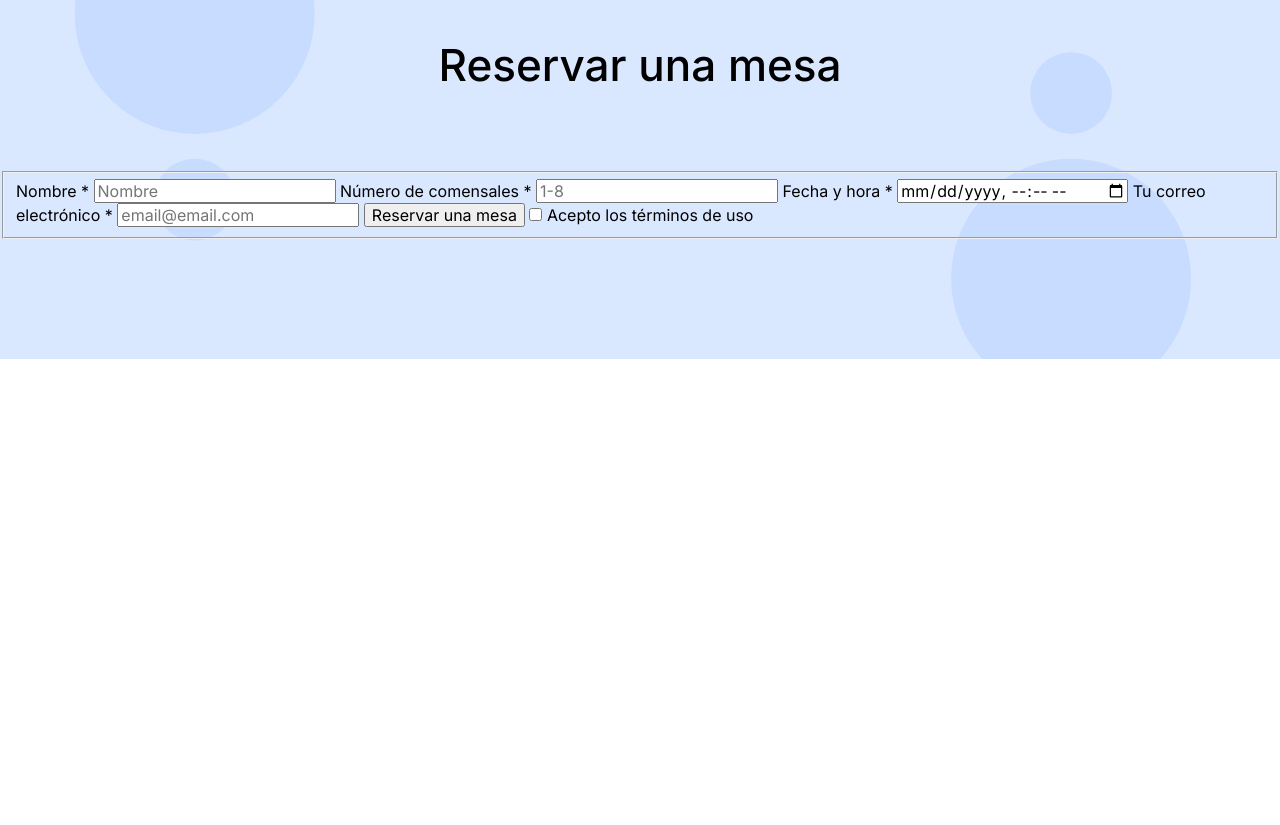
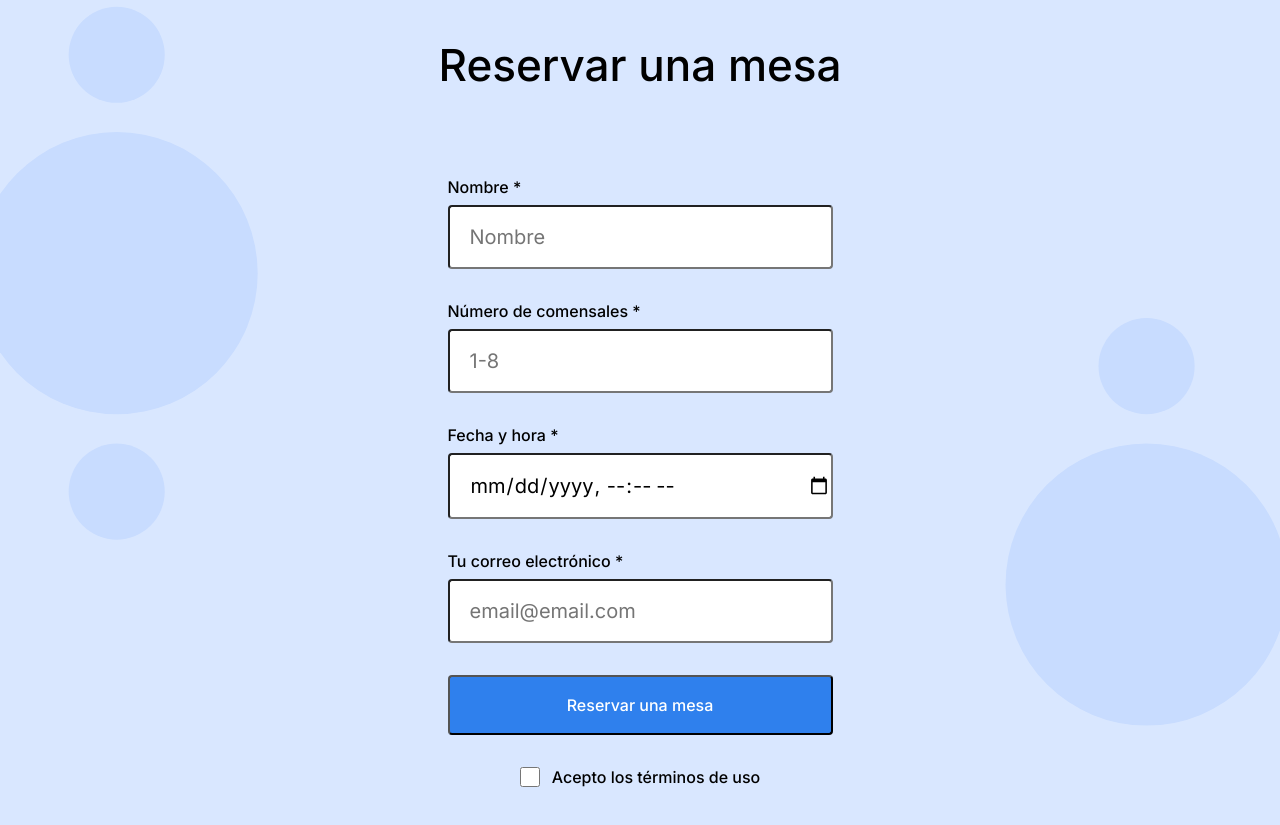
Before and after one commit to Melomario57/web_project_coffeeshop, a plain HTML site: page index.html in a window 1280 px wide. Shown: the part 1698-2523 px from the top of the page. Before the commit the page ends 2057 px from the top, so only its background shows below. Drawn offline with nearby package versions, Linux system fonts and the light colour scheme.

Commit message:
Blocks completed

```diff
--- a/pages/index.css
+++ b/pages/index.css
@@ -1,5 +1,6 @@
 @import url("../vendor/normalize.css");
 @import url("../blocks/footer.css");
+@import url("../blocks/form.css");
 @import url("../blocks/page.css");
 @import url("../blocks/header.css");
 @import url("../blocks/nav.css");
```
